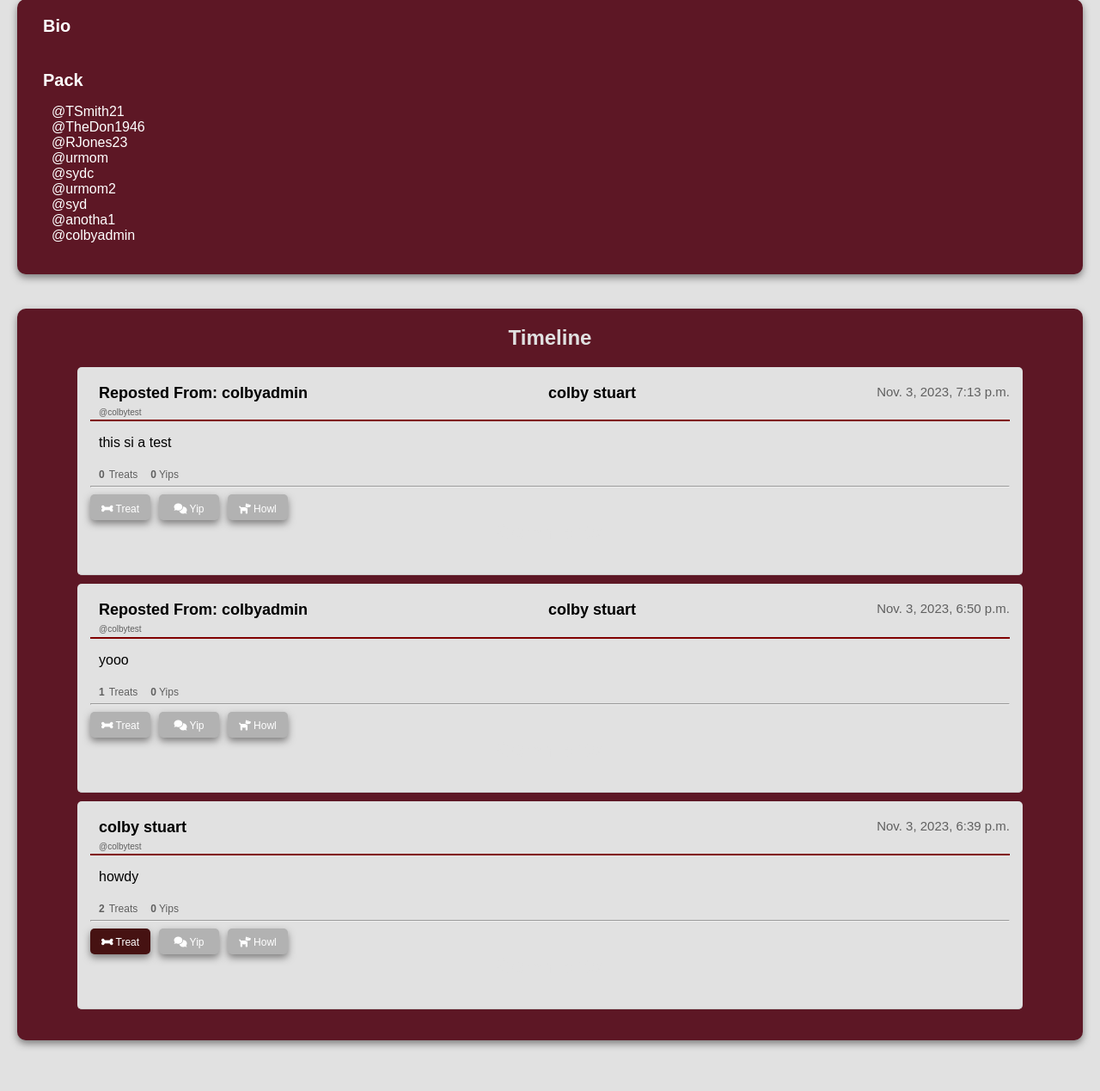
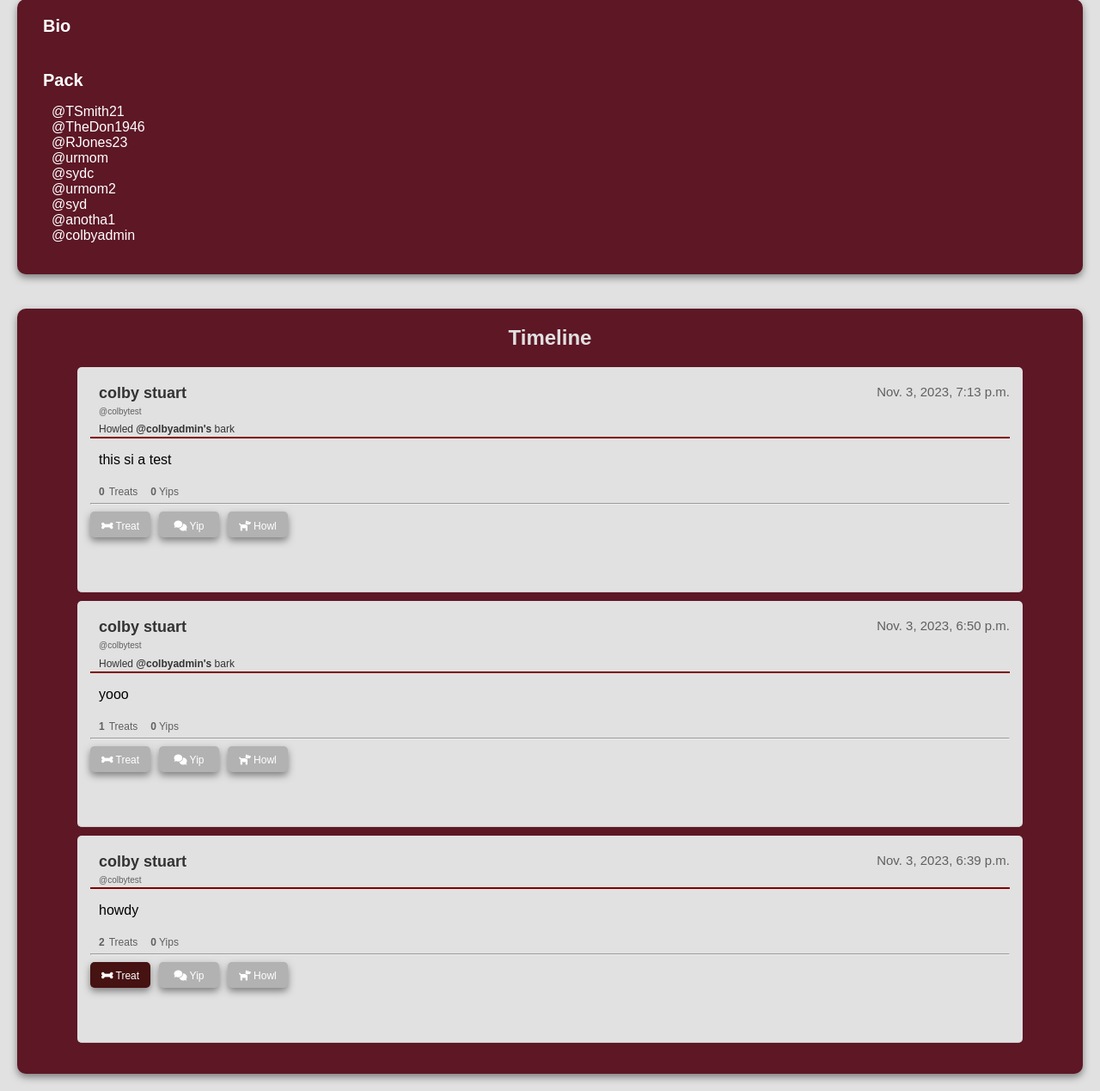
Before and after one commit to Ragnarok9401/intro_software_eng_jf1774, a Django app: a page that uses DawgHouse/homepage/templates/friend_view.html in a window 1280 px wide. Shown: the part 545-1814 px from the top of the page at 86% size. Before the commit the page ends 1764 px from the top, so only its background shows below. Run offline with Django 4.2, Linux system fonts and the light colour scheme; a user stored in the database is signed in; data comes from the database, SQL or seed files in the repository; both versions use the stored data as it was after the commit.

Commit message:
Fixed all views for reposts

```diff
--- a/DawgHouse/homepage/static/friend.css
+++ b/DawgHouse/homepage/static/friend.css
@@ -339,6 +337,24 @@ ul {
     justify-content: space-between;
 }
 
+.user-names h4 {
+    margin-top: 5px;
+}
+
+.user-names p
+{
+    font-size: 12px;
+    font-weight: 500;
+    color: #333;
+    margin-top: -5px;
+}
+
+.user-names a {
+    text-decoration: none;
+    color:#333;
+}
+
+
 /* timestamp for the bark */
 .barks-container .timestamp {
     text-align: right;
--- a/DawgHouse/homepage/templates/friend_view.html
+++ b/DawgHouse/homepage/templates/friend_view.html
@@ -61,7 +61,6 @@
                 </div>
             </div>
 
-            <!-- posted barks-->
             <div class="barks-container">
                 <h2>Timeline</h2>
                 <ul>
@@ -69,14 +68,32 @@
                   <!--lists of barks-->
                   <li class="bark">
                     <div class="bark-header">
+                      <div class="user-names">
+                        <h3>
+                          <strong
+                            ><a
+                              href="{% url 'profile' bark.user.username %}"
+                              class="hidden-link"
+                              >{{ bark.user.first_name }} {{ bark.user.last_name }}</a
+                            ></strong
+                          >
+                        </h3>
+                        <h4>@{{ bark.user.username }}</h4>
                         {% if bark.is_repost %}
-                <h3>Reposted From: {{ bark.original_bark.user.username }}</h3>
+                        <p>
+                          Howled
+                          <a
+                            href="{% url 'profile' username=bark.original_bark.user.username %}"
+                            ><strong>@{{ bark.original_bark.user.username }}'s</strong>
+                            bark</a
+                          >
+                        </p>
                         {% endif %}
-                  <h3>{{ user.first_name }} {{ user.last_name }}</h3>
+                      </div>
                       <p class="timestamp">{{ bark.timestamp }}</p>
                     </div>
-              <h4>@{{ user.username }}</h4>
-              <hr color="maroon"> <!--line-->
+                    <hr color="maroon" />
+                    <!--line-->
                     <!--content of barks-->
                     <div class="bark-content-display">
                       <p id="bark-content-{{ bark.id }}">{{ bark.content }}</p>
@@ -85,38 +102,66 @@
                     <div class="counters-container">
                       <h4 class="counters-container">
                         <strong>{{ bark.num_likes }}</strong> Treats
-                  <span class="comment-counter"><strong>{{ bark.num_yips }}</strong> Yips</span> <!--needs backend-->
+                        <span class="comment-counter"
+                          ><strong>{{ bark.num_yips }}</strong> Yips</span
+                        >
+                        <!--needs backend-->
                       </h4>
                     </div>
-              <hr> <!--line-->
+                    <hr />
+                    <!--line-->
                     <!--contains the buttons for counters (Yip and Howl need functionality)-->
                     <div class="button-container">
                       <!--this is how I set up only allowing one treat per user. Button is maroon if already given treat-->
-                <form action="{% url 'give_treat' bark.id user.username 'profile' %}" method="post">
+                      <form
+                        action="{% url 'give_treat' bark.id user.username 'main_timeline' %}"
+                        method="post"
+                      >
                         {% csrf_token %} {% if user in bark.treated_by.all %}
-                  <button type="submit" style="background-color: rgb(70, 18, 18)"><i class="fa-solid fa-bone" style="color:white;"></i> Treat</button>
+                        <button type="submit" style="background-color: rgb(70, 18, 18)">
+                          <i class="fa-solid fa-bone" style="color: white"></i> Treat
+                        </button>
                         {% else %}
-                  <button type="submit"><i class="fa-solid fa-bone" style="color:white;"></i> Treat</button>
+                        <button type="submit">
+                          <i class="fa-solid fa-bone" style="color: white"></i> Treat
+                        </button>
                         {% endif %}
                       </form>
                       <!-- needs backend -->
-                <button class="show-comment-input" data-bark-id="{{ bark.id }}"><i class="fa-solid fa-comments" style="color:white;"></i> Yip</button>
-
-         <div id="comment-input-{{ bark.id }}" style="display: none;">
-         <textarea id="comment-text-{{ bark.id }}" placeholder="Yip..." required></textarea>
-         <button class="comment-button" data-bark-id="{{ bark.id }}">Post</button>
-         <button class="cancel-comment" data-bark-id="{{ bark.id }}">Cancel</button>
-         </div>
+                      <button class="show-comment-input" data-bark-id="{{ bark.id }}">
+                        <i class="fa-solid fa-comments" style="color: white"></i> Yip
+                      </button>
 
                       <form method="POST" class="repost-form">
                         {% csrf_token %}
-                  <input type="hidden" name="original_post_id" value="{{ bark.id }}">
-                  <button type="button" class="repost-button" data-bark-id="{{ bark.id }}">
-                      <i class="fa-solid fa-dog" style="color:white;"></i> Howl
+                        <input
+                          type="hidden"
+                          name="original_post_id"
+                          value="{{ bark.id }}"
+                        />
+                        <button
+                          type="button"
+                          class="repost-button"
+                          data-bark-id="{{ bark.id }}"
+                        >
+                          <i class="fa-solid fa-dog" style="color: white"></i> Howl
                         </button>
+
+                        <div id="comment-input-{{ bark.id }}" style="display: none">
+                          <textarea
+                            id="comment-text-{{ bark.id }}"
+                            placeholder="Yip..."
+                            required
+                          ></textarea>
+                          <button class="comment-button" data-bark-id="{{ bark.id }}">
+                            Post
+                          </button>
+                          <button class="cancel-comment" data-bark-id="{{ bark.id }}">
+                            Cancel
+                          </button>
+                        </div>
                       </form>
                     </div>
-                  <!-- Placeholder -->
                     <div class="comments-container">
                       <h2>Comments</h2>
                       <ul id="comment-list">
@@ -128,17 +173,17 @@
                           </div>
                           <div class="comment-content-display">
                             <p>{{ comment.body }}</p>
-                                {% if logged_in_user.id == comment.name.id %}
-                                <button class="delete-comment" data-comment-id="{{ comment.id }}">Delete</button>
+                            {% if user.id == comment.name.id %}
+                            <button class="delete-comment" data-comment-id="{{ comment.id }}">Delete</button>   <!--needs script-->
                         {% endif %}
                           </div>
                         </li>
                         {% endfor %}
                       </ul>
                     </div>
+                  </li>
                   {% endfor %}
                 </ul>
-        </div>
               </div>
 
     <script src="https://code.jquery.com/jquery-3.6.0.min.js"></script>
```
Also changed, not shown: other parts of DawgHouse/homepage/static/friend.css (+72 -2 lines), DawgHouse/db.sqlite3. Lines whose indentation alone changed are shown as unchanged.
